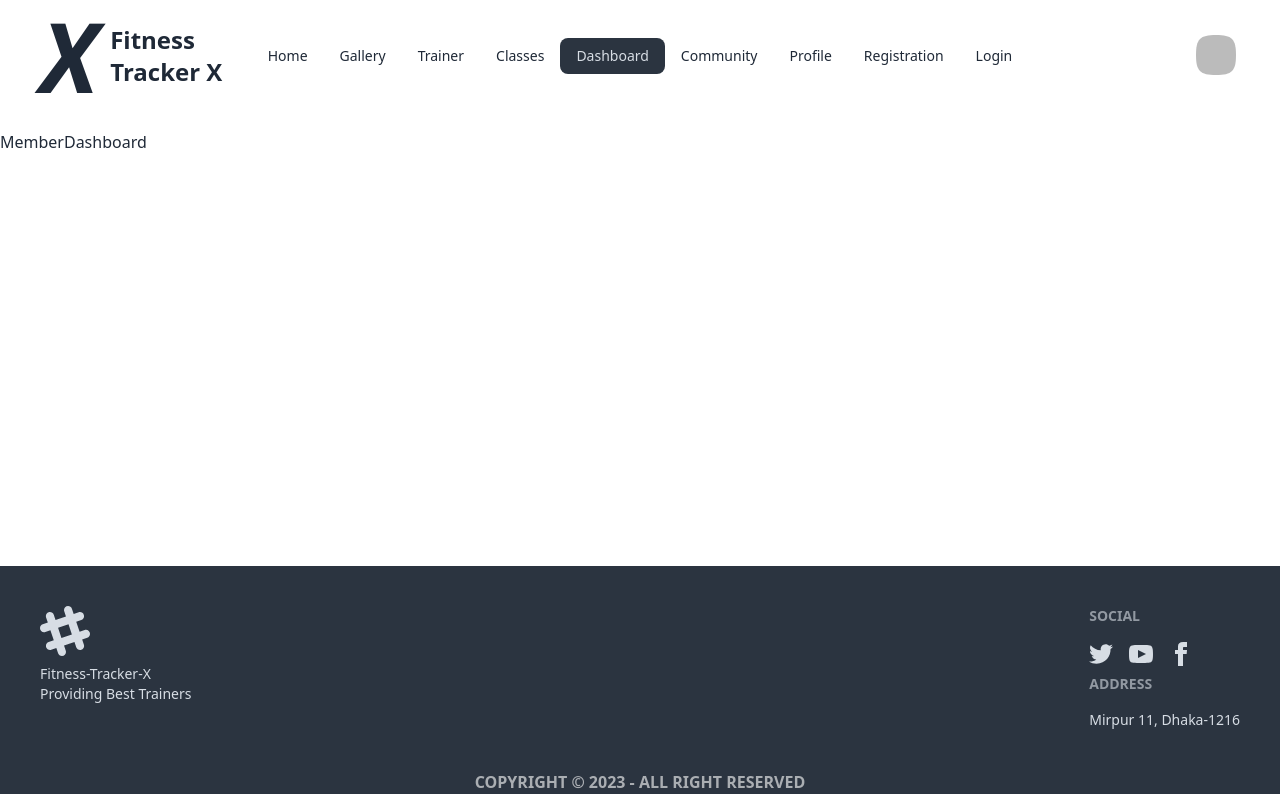
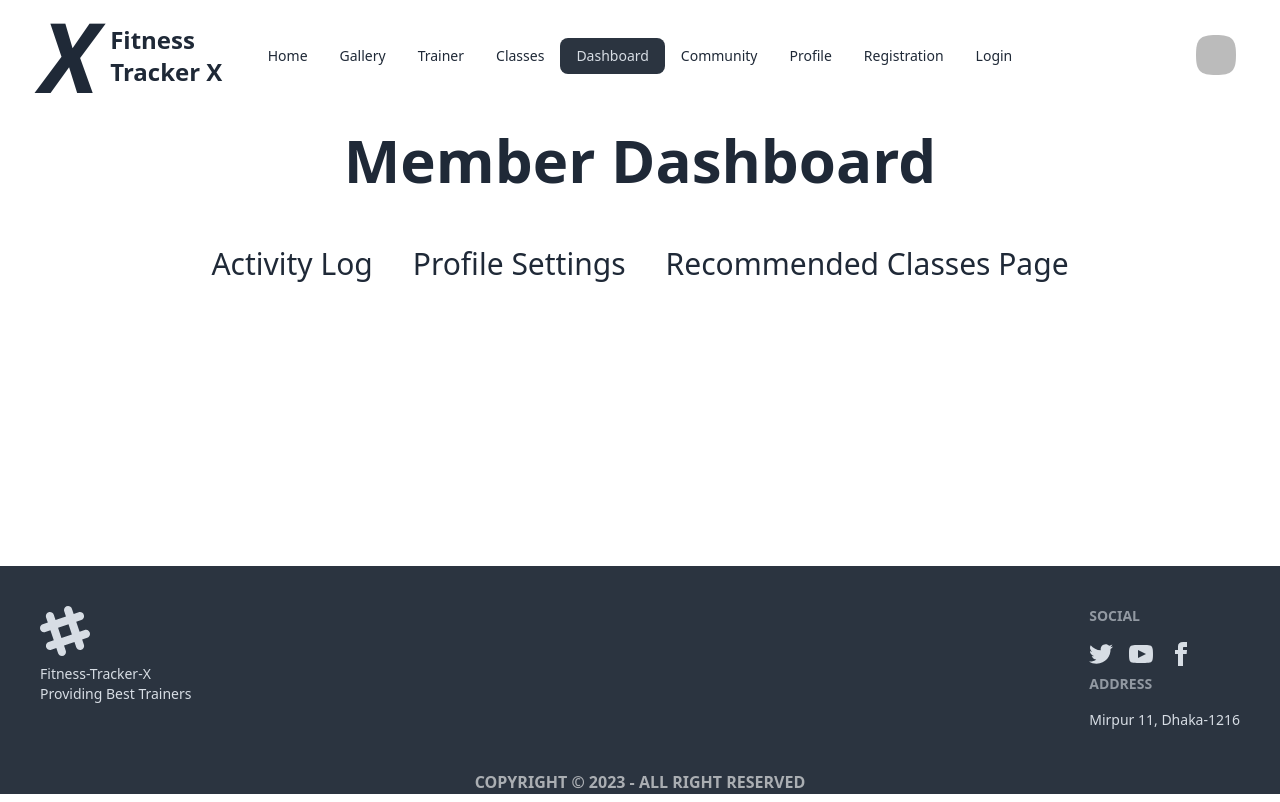
Before and after one commit to NFRIDOY/fitness-tracker-x-client, a React (Vite) app: page /Dashboard/MemberDashboard in a window 1280 px wide. Built offline with nearby package versions, Linux system fonts and the light colour scheme; no server answers; sample sign-in values are in the browser's storage.

Commit message:
Member UI

```diff
--- a/src/pages/Dashboard/Dashboard.jsx
+++ b/src/pages/Dashboard/Dashboard.jsx
@@ -7,7 +7,7 @@ import useAuth from '../../hook/useAuth';
 import LoadingAnimations from './../../components/LoadingAnimations/LoadingAnimations';
 import AdminDashboard from './AdminDashboard/AdminDashboard';
 import TrainerDashboard from './TrainerDashboard/TrainerDashboard';
-import MemberDashboard from './MemberDashboard';
+import MemberDashboard from './MemberDashboard/MemberDashboard';
 
 export default function Dashboard() {
     const [dashboardUser, setDashboardUser] = useState({})
--- a/src/pages/Dashboard/MemberDashboard.jsx
+++ /dev/null
@@ -1,7 +0,0 @@
-
-
-export default function MemberDashboard() {
-    return (
-        <div>MemberDashboard</div>
-    )
-}
--- /dev/null
+++ b/src/pages/Dashboard/MemberDashboard/ActivityLog.jsx
@@ -0,0 +1,7 @@
+import React from 'react'
+
+export default function ActivityLog() {
+  return (
+    <div>ActivityLog</div>
+  )
+}
--- /dev/null
+++ b/src/pages/Dashboard/MemberDashboard/MemberDashboard.jsx
@@ -0,0 +1,25 @@
+import { Outlet } from "react-router-dom";
+import Container from "../../../components/Container/Container";
+import Header1 from "../../../components/Headers/Header1";
+import MemberNavs from "./MemberNavs";
+
+
+export default function MemberDashboard() {
+    return (
+        <div>
+            <Header1>
+                Member Dashboard
+            </Header1>
+            <Container>
+                <section className="flex flex-col  ">
+                    <div className="w-fit mx-auto">
+                        <MemberNavs></MemberNavs>
+                    </div>
+                    <div className="w-full">
+                        <Outlet></Outlet>
+                    </div>
+                </section>
+            </Container>
+        </div>
+    )
+}
--- /dev/null
+++ b/src/pages/Dashboard/MemberDashboard/MemberNavs.jsx
@@ -0,0 +1,52 @@
+import { NavLink } from "react-router-dom";
+
+
+export default function MemberNavs() {
+    const activeStyle = "bg-red-500 text-white py-2 px-4 w-full rounded-lg"
+    return (
+        <ul className="flex flex-row items-start gap-10 text-3xl my-4 w-full ">
+            <li>
+                <NavLink
+                    to="/Dashboard/MemberDashboard/ActivityLog"
+                    className={({ isActive, isPending }) =>
+                        isPending ? "pending" : isActive ? activeStyle : ""
+                    }
+                >
+                    Activity Log
+                </NavLink>
+            </li>
+            <li>
+                <NavLink
+                    to="/Dashboard/MemberDashboard/ProfileSettings"
+                    className={({ isActive, isPending }) =>
+                        isPending ? "pending" : isActive ? activeStyle : ""
+                    }
+                >
+                    Profile Settings
+                </NavLink>
+            </li>
+
+            <li>
+                <NavLink
+                    to="/Dashboard/MemberDashboard/RecommendedClassesPage"
+                    className={({ isActive, isPending }) =>
+                        isPending ? "pending" : isActive ? activeStyle : ""
+                    }
+                >
+                    Recommended Classes Page
+                </NavLink>
+            </li>
+            {/* <li>
+                <NavLink
+                    to="/Dashboard/MemberDashboard/AddClass"
+                    className={({ isActive, isPending }) =>
+                        isPending ? "pending" : isActive ? activeStyle : ""
+                    }
+                >
+                    Extra Classes
+                </NavLink>
+            </li>*/}
+
+        </ul>
+    )
+}
--- /dev/null
+++ b/src/pages/Dashboard/MemberDashboard/ProfileSettings.jsx
@@ -0,0 +1,7 @@
+import React from 'react'
+
+export default function ProfileSettings() {
+  return (
+    <div>ProfileSettings</div>
+  )
+}
--- /dev/null
+++ b/src/pages/Dashboard/MemberDashboard/RecommendedClassesPage.jsx
@@ -0,0 +1,7 @@
+
+
+export default function RecommendedClassesPage() {
+  return (
+    <div>RecommendedClassesPage</div>
+  )
+}
```
Also changed, not shown: src/routers/Router.jsx (+19 -15 lines), 1 other file (tests, documents, lock files or other folders).
